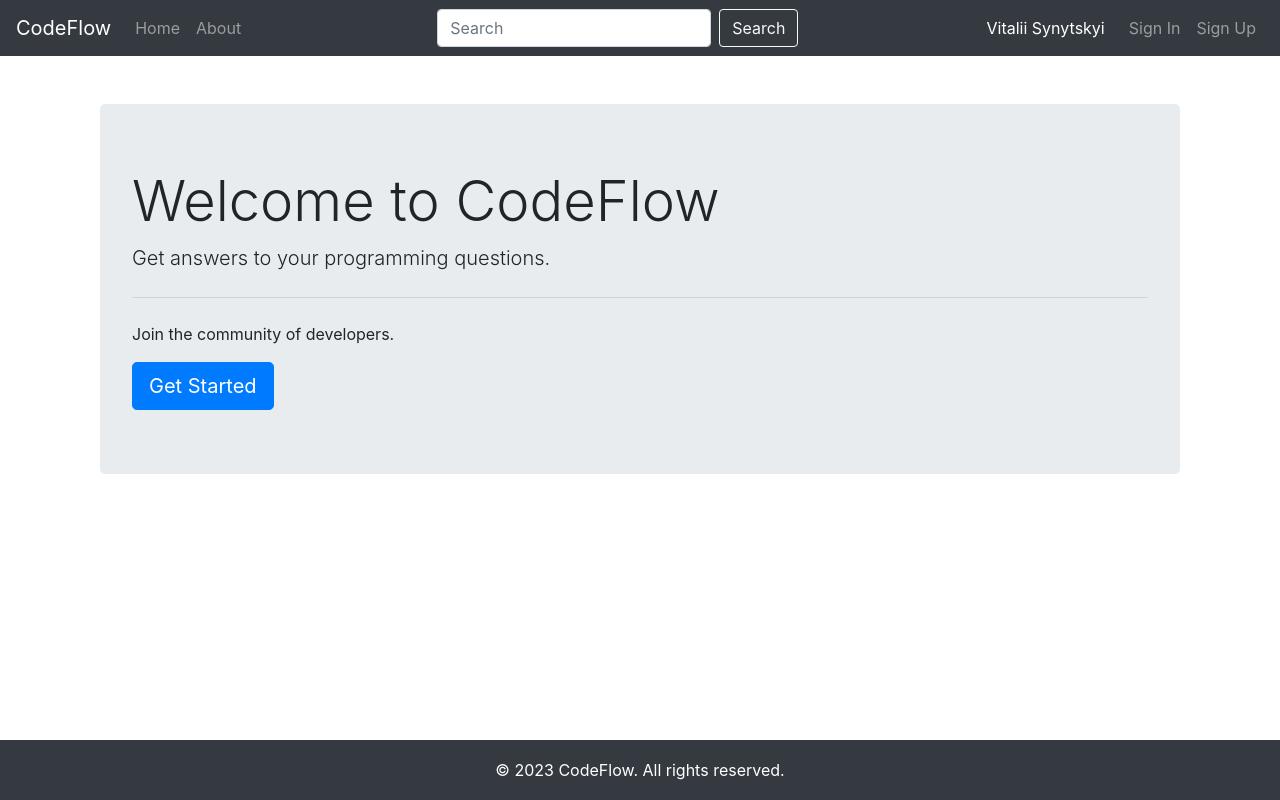
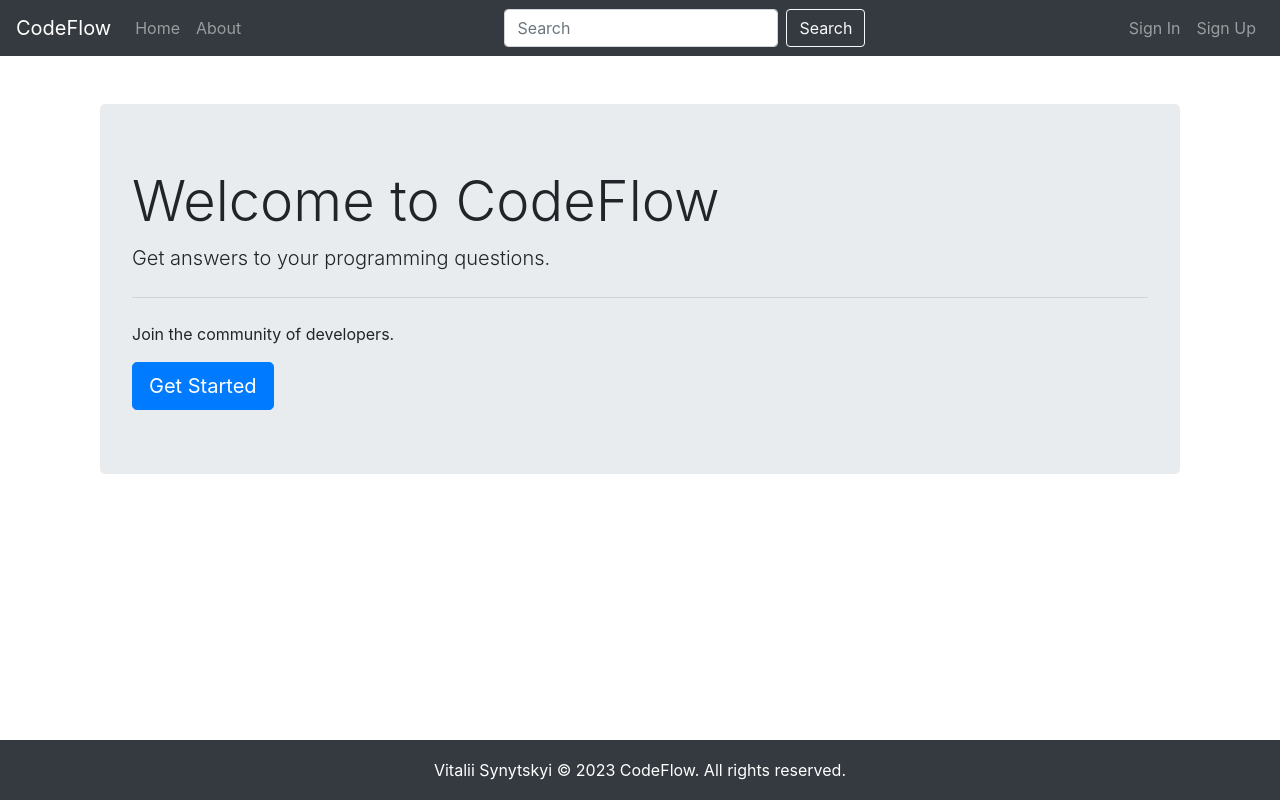
Before and after one commit to VitaliySynytskyi/CodeFlow, a Flask app: page / in a window 1280 px wide. Run offline with Flask 3, Linux system fonts and the light colour scheme; some libraries are stand-ins or nearby versions.

Commit message:
some changes

```diff
--- a/app.py
+++ b/app.py
@@ -42,7 +42,7 @@ def register():
     return render_template('register.html', title='Register', form=form)
 
 
-@app.route('/hello')
+@app.route('/hello') #/apidocs
 def hello():
     """
     A sample endpoint that returns a greeting.
@@ -76,6 +76,13 @@ def favicon():
 
 @app.route('/health')
 def health():
+    """
+    A sample endpoint that returns info about health.
+    ---
+    responses:
+      200:
+        description: A string indicating that health is ok.
+    """
     return "OK"
 
 if __name__ == '__main__':
--- a/templates/base.html
+++ b/templates/base.html
@@ -54,11 +54,6 @@
           </form>
           <ul class="navbar-nav ml-auto">
             <li class="nav-item">
-              <span class="navbar-text mr-3" style="color: #FFFFFF;">
-                Vitalii Synytskyi
-              </span>
-            </li>
-            <li class="nav-item">
               <a class="nav-link" href="{{ url_for('login') }}">Sign In</a>
             </li>
             <li class="nav-item">
@@ -73,7 +68,7 @@
     </div>
     <div class="footer">
       <div class="container">
-        <p class="text-center mb-0">&copy; 2023 CodeFlow. All rights reserved.</p>
+        <p class="text-center mb-0">Vitalii Synytskyi &copy; 2023 CodeFlow. All rights reserved.</p>
       </div>
     </div>
     <script src="https://code.jquery.com/jquery-3.3.1.slim.min.js"></script>
```
